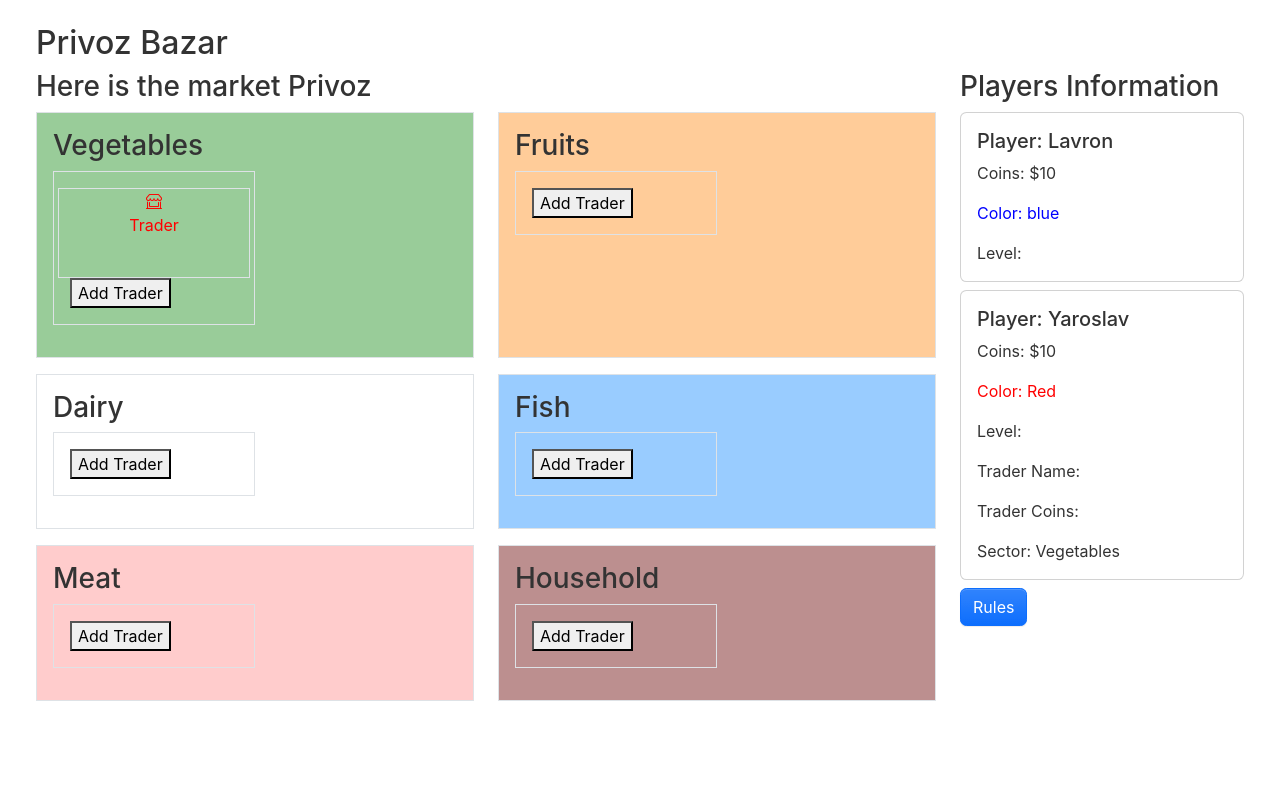
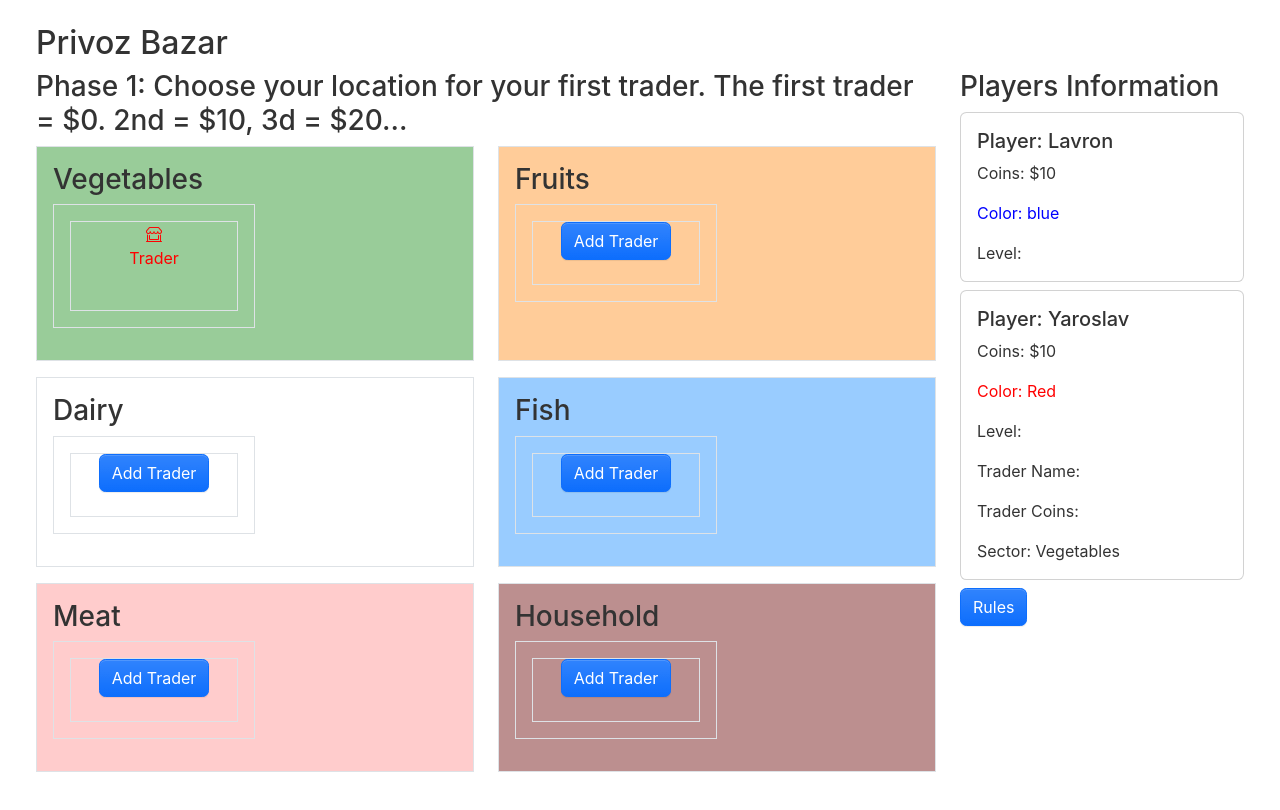
Before and after one commit to kseofont/privoz-game, a React (Create React App) app: page / in a window 1280 px wide. Built offline with nearby package versions, Linux system fonts and the light colour scheme.

Commit message:
Board styles

```diff
--- a/src/components/PrivozSector.js
+++ b/src/components/PrivozSector.js
@@ -1,3 +1,4 @@
+// PrivozSector.js
 import React, { useState } from 'react';
 import addTrader from '../logic/traderLogic';
 import { Modal, Button } from 'react-bootstrap';
@@ -11,7 +12,6 @@ const PrivozSector = ({ sector, gameData, setGameData, currentUser }) => {
 
     const handleConfirmAddTrader = () => {
         addTrader(gameData, setGameData, sector, currentUser);
-
         setShowAddTraderModal(false);
     };
 
@@ -19,7 +19,6 @@ const PrivozSector = ({ sector, gameData, setGameData, currentUser }) => {
         setShowAddTraderModal(false);
     };
 
-    // Filter traders belonging to the current sector
     // Filter traders belonging to the current sector
     const sectorTraders = gameData.players.reduce((acc, player) => {
         if (player.traders && player.traders.length > 0) {
@@ -34,19 +33,19 @@ const PrivozSector = ({ sector, gameData, setGameData, currentUser }) => {
 
     return (
         <div className={`sector border p-3 mb-3 ${sector.name.toLowerCase()}`}>
-
-            <div className="row gap-1">
             {/* Display existing traders */}
             {sectorTraders.map(trader => (
                 <div key={trader.pk} className={`col border text-center pb-4 ${trader.parentColor.toLowerCase()}`}>
                     <i className={`bi bi-shop-window`}></i>
                     <p>Trader {trader.name}</p>
-
                 </div>
             ))}
+            {/* If there are no traders, display the "Add Trader" button within a bordered section */}
+            {sectorTraders.length === 0 && (
+                <div className="col border text-center pb-4">
+                    <button className="btn btn-primary" onClick={handleAddTrader}>Add Trader</button>
                 </div>
-            {/* Button to add a new trader */}
-            <button onClick={handleAddTrader}>Add Trader</button>
+            )}
             {/* Modal for adding a new trader */}
             <Modal show={showAddTraderModal} onHide={handleCloseModal}>
                 <Modal.Header closeButton>
@@ -69,4 +68,5 @@ const PrivozSector = ({ sector, gameData, setGameData, currentUser }) => {
     );
 };
 
+
 export default PrivozSector;
--- a/src/pages/PrivozPage.js
+++ b/src/pages/PrivozPage.js
@@ -25,7 +25,19 @@ const PrivozPage = () => {
             <div className="row">
                 <h2>Privoz Bazar</h2>
                 <div className="col-md-9">
-                    <h3>Here is the market Privoz</h3>
+
+                    <div className="game-phase">
+                        <div className="row">
+                            <div className="col phase1">
+                                <h3><span>Phase 1:</span> Choose your location for your first trader. The first trader = $0. 2nd = $10, 3d = $20...</h3>
+                            </div>
+                            <div className="col phase2 d-none">
+                                <h3><span>Phase 2:</span> urchasing Special Cards</h3>
+                                <p><span>positive cards:</span> provide protection for the seller or additional income</p>
+                                <p><span>negative cards:</span> they fine for illegal trade, seize goods, block work in a department or cause other damage</p>
+                            </div>
+                        </div>
+                    </div>
 
                     <div className="row row-cols-1 row-cols-md-2">
                         {/* Display existing traders */}
```
Also changed, not shown: 4 other files (tests, documents, lock files or other folders). Lines whose indentation alone changed are shown as unchanged.
